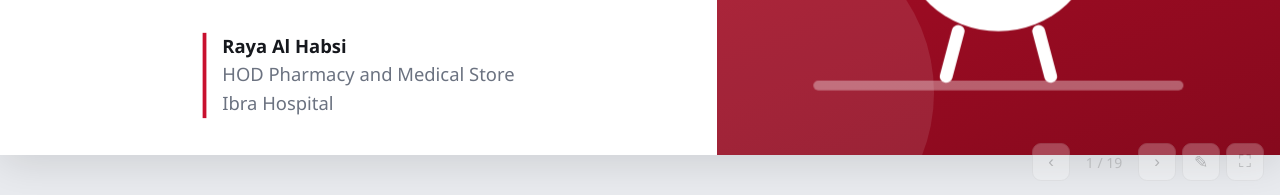
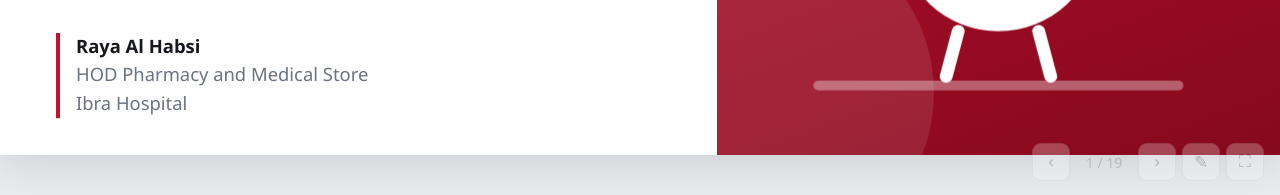
Before and after one commit to vsm-platform/utasx, a plain HTML site: page antibiotic-optimization.html in a window 1280 px wide. Shown: the part 605-800 px from the top of the page. Drawn offline with Linux system fonts and the light colour scheme.

Commit message:
Add files via upload

```diff
--- a/antibiotic-optimization.html
+++ b/antibiotic-optimization.html
@@ -67,7 +67,7 @@ ul.dots li:before{content:"";position:absolute;left:4px;top:15px;width:14px;heig
 .title .right{flex:1;background:linear-gradient(160deg,#c8102e,#86091d);position:relative;overflow:hidden}
 .title img.logo{height:110px;align-self:center;margin-bottom:18px}
 .title .orgtop,.title h1,.title .h1b,.title .sub{text-align:center}
-.title .org{align-self:center}
+
 .title .orgtop{font-size:21px;line-height:1.45;color:var(--ink2);font-weight:600;margin-bottom:44px}
 .title h1{font-size:96px;line-height:1;font-weight:900;letter-spacing:-.03em;color:var(--red)}
 .title h1 + .h1b{font-size:58px;font-weight:700;color:var(--ink);margin-top:14px;letter-spacing:-.01em}
```
